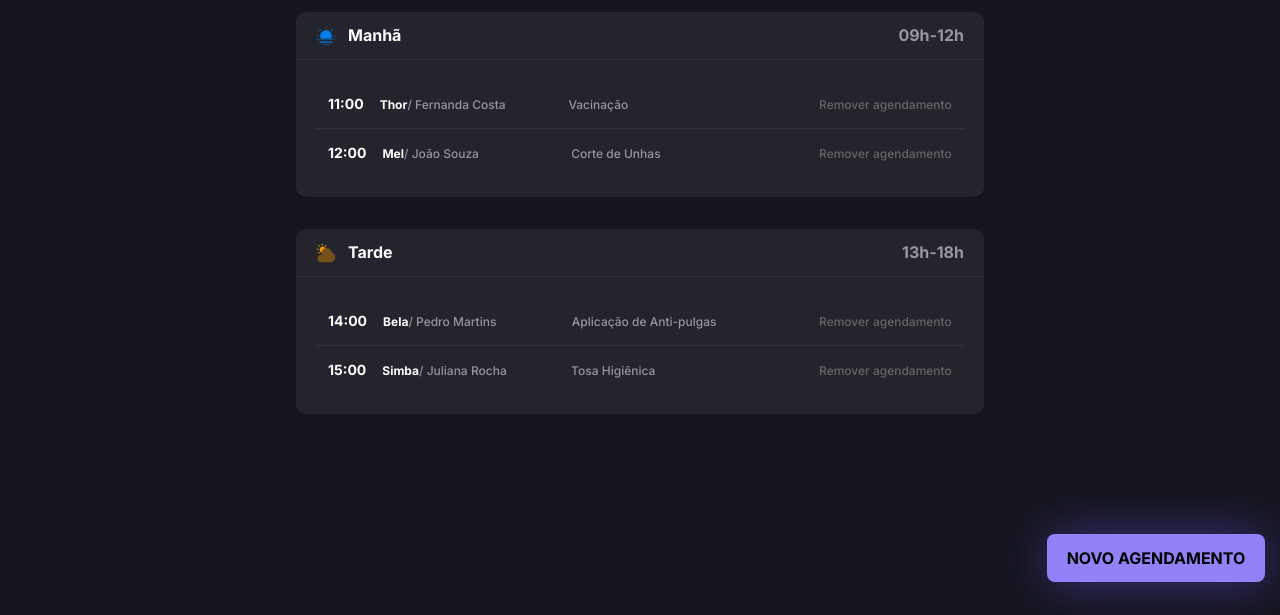
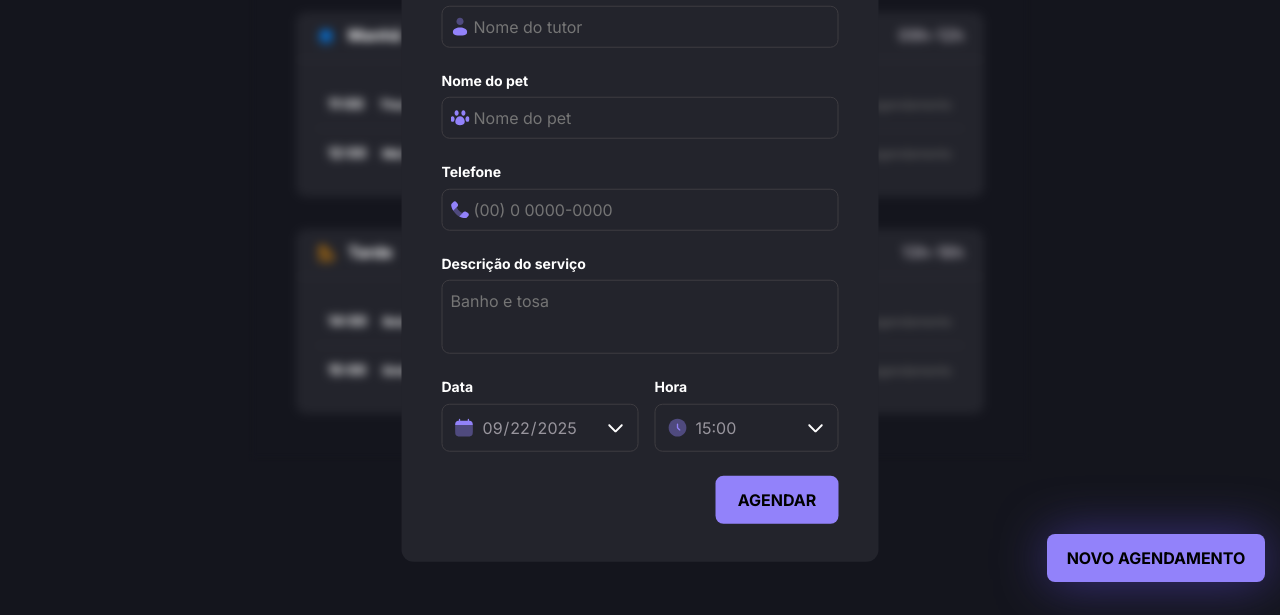
Before and after one commit to SamihFreire/mundo-pet, a website built with webpack: page index.html in a window 1280 px wide. Shown: the part 185-800 px from the top of the page. Built offline with nearby package versions, Linux system fonts and the light colour scheme.

Commit message:
feat: carregando horarios disponíveis para agendamento

```diff
--- a/index.html
+++ b/index.html
@@ -118,7 +118,7 @@
           </ul>
         </section>
 
-        <!-- <form class="form">
+        <form class="form">
             <section class="create-schedule">
                 <header class="create-schedule-header">
                     <h2>Agende um atendimento</h2>
@@ -160,10 +160,10 @@
                     <div class="section-date-time">
 
                         <div>
-                            <label for="date">Data</label>
+                            <label for="date-form">Data</label>
                             <div class="schedule-date">
                                 <img src="./src/assets/icons/calendar.svg" alt="Calendário" />
-                                <input type="date" autocomplete="off" id="date" name="date" required />
+                                <input type="date" autocomplete="off" id="date-form" name="date-form" required />
                             </div>
                         </div>
 
@@ -172,12 +172,8 @@
                             <div>
                                 <img src="./src/assets/icons/clock.svg" alt="Relógio">
                                 <select name="schedule-time" id="schedule-time">
-                                    <option value="12">12:00</option>
-                                    <option value="13">13:00</option>
-                                    <option value="14">14:00</option>
-                                    <option value="15">15:00</option>
-                                    <option value="16">16:00</option>
-                                    <option value="17">17:00</option>
+                                    <!-- <option value="12" disabled>12:00</option>
+                                    <option value="13">13:00</option> -->
                                 </select>
                             </div>
                         </div>
@@ -190,7 +186,7 @@
                 </div>
 
             </section>
-        </form> -->
+        </form>
     </main>
 
     <footer class="schedule-footer">
--- a/src/main.js
+++ b/src/main.js
@@ -12,4 +12,6 @@ import "./styles/footer.css"
 
 //JS
 import "./modules/form/submit.js"
-import "./modules/main/schedule-header.js"
+import "./modules/schedules/schedule-header.js"
+import "./modules/page-load.js"
+import "./modules/schedules/load.js"
--- /dev/null
+++ b/src/modules/form/hours-load.js
@@ -0,0 +1,34 @@
+import dayjs from "dayjs";
+
+import { openingHours } from "../../utils/opening-hours.js"
+
+const scheduleTime = document.getElementById("schedule-time");
+
+export function hoursLoad({ date }) {
+    const opening = openingHours.map((hour) => {
+        //Recupera somente a hora
+        const [scheduleHour] = hour.split(":");
+
+        const isHourPast = dayjs(date).add(scheduleHour, "hour").isAfter(dayjs())
+
+        console.log({
+            hour,
+            available: isHourPast
+        });
+
+        return {
+            hour,
+            available: isHourPast
+        }
+    });
+
+    //Renderiza os horarios na tela
+    opening.forEach(({ hour, available }) => {
+        const option = document.createElement("option");
+        option.value = hour;
+        option.textContent = hour;
+        option.disabled = !available;
+
+        scheduleTime.appendChild(option);
+    })
+}
--- a/src/modules/form/submit.js
+++ b/src/modules/form/submit.js
@@ -1,10 +1,20 @@
+import dayjs from "dayjs";
+
 const form = document.querySelector("form");
+const dateForm = document.getElementById("date-form");
+
+//Data atual para o input
+const inputToday = dayjs(new Date()).format("YYYY-MM-DD");
 
 if(form != null){
+    //Carrega a data atual no input de data
+    dateForm.value = inputToday;
+
+    //Definindo a data mínima como a data atual
+    dateForm.min = inputToday;
+
     form.onsubmit = (event) => {
         //Previne o comportamento padrão do formulário
         event.preventDefault();
-
-        console.log("Formulário enviado");
     }
 }
--- /dev/null
+++ b/src/modules/page-load.js
@@ -0,0 +1,5 @@
+import { schedulesDay } from "./schedules/load.js"
+
+document.addEventListener("DOMContentLoaded", function() {
+    schedulesDay();
+});
--- /dev/null
+++ b/src/modules/schedules/load.js
@@ -0,0 +1,12 @@
+import { hoursLoad } from "../form/hours-load.js"
+
+//Seleciona o input de data
+const selectedDate = document.getElementById("date-form");
+
+export function schedulesDay() {
+    //Obtém a data do input
+    const date = selectedDate.value;
+
+    //Renderiza as horas disponiveis para agendamento
+    hoursLoad({ date });
+}
--- a/src/modules/main/schedule-header.js
+++ b/src/modules/schedules/schedule-header.js
@@ -7,6 +7,3 @@ const inputToday = dayjs(new Date()).format("YYYY-MM-DD");
 
 //Carrega a data atual no input de data
 scheduleDateHeader.value = inputToday;
-
-//Definindo a data mínima como a data atual
-scheduleDateHeader.min = inputToday;
--- a/src/styles/form.css
+++ b/src/styles/form.css
@@ -130,6 +130,18 @@ form {
 
                         & select {
                             appearance: none;
+
+                            & option {
+                                color: black;
+                            }
+
+                            & option:disabled {
+                                color: rgb(187, 186, 186);
+                            }
+                        }
+
+                        & select:focus {
+                            color: var(--content-primary);
                         }
                     }
 
```
Also changed, not shown: dist/index.html, dist/main.js.
